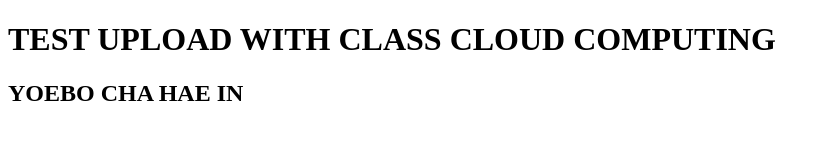
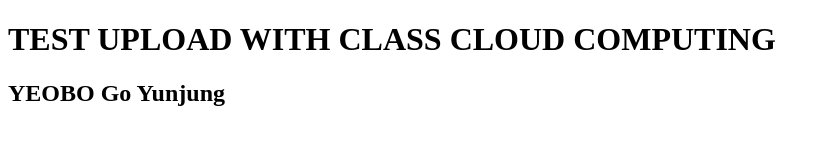
Before and after one commit to ayung220/vercel, a plain HTML site: page index.html in a window 1280 px wide. Shown: the whole page, without its empty margins (0-828 px from the left). Drawn offline with Linux system fonts and the light colour scheme.

Commit message:
update index.html

```diff
--- a/index.html
+++ b/index.html
@@ -7,6 +7,6 @@
 </head>
 <body>
     <h1>TEST UPLOAD WITH CLASS CLOUD COMPUTING</h1>
-    <h2>YOEBO CHA HAE IN </h2>
+    <h2>YEOBO Go Yunjung</h2>
 </body>
 </html>
```
